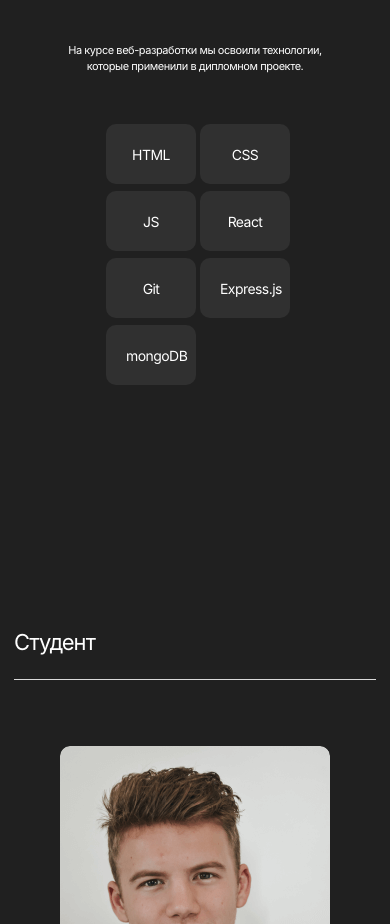
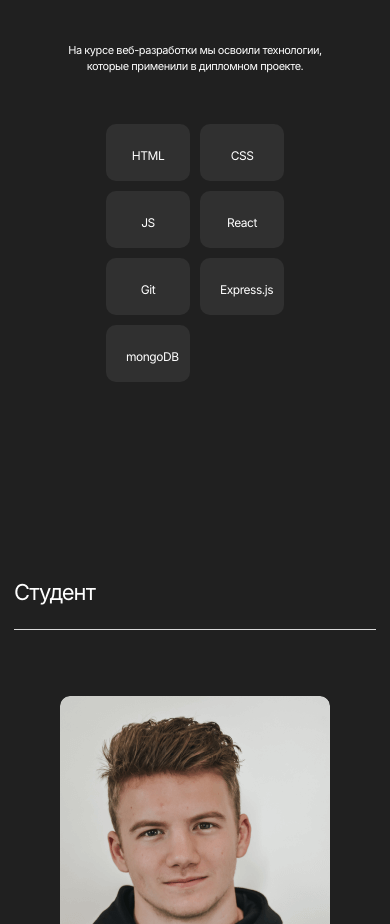
Before and after one commit to YippeeSmile/movies-explorer-frontend, a React (Create React App) app: page / in a window 390 px wide. Shown: the part 1640-2564 px from the top of the page. Built offline with nearby package versions, Linux system fonts and the light colour scheme.

Commit message:
fix techs grid

```diff
--- a/src/components/Techs/Techs.css
+++ b/src/components/Techs/Techs.css
@@ -81,10 +81,15 @@
 @media screen and (max-width: 800px) {
     .techs__buttons_list {
         display: grid;
+        margin: 0 70px;
         grid-template-columns: repeat(auto-fit, 84px);
         height: 57px;
         gap: 10px;
         margin-bottom: 90px;
+    }
+    .techs__button {
+        width: 84px;
+        max-height: 57px;
     }
     .techs__content_text {
         max-width: 460px;
@@ -109,10 +114,12 @@
     .techs__buttons_list {
         max-width: calc(100vw - 140px);
         display: grid;
+        margin: 0 53px;
         grid-template-columns: repeat(auto-fit, 84px);
         grid-template-rows: repeat(auto-fit, 57px);
         gap: 10px;
         min-height: 315px;
+        padding-bottom: 70px;
     }
     .techs__content_title {
         font-size: 30px;
@@ -123,4 +130,8 @@
         font-size: 11px;
         line-height: 16px;
     }
+    .techs__button_text {
+        font-size: 12px;
+        line-height: 15px;
+    }
 }
```
